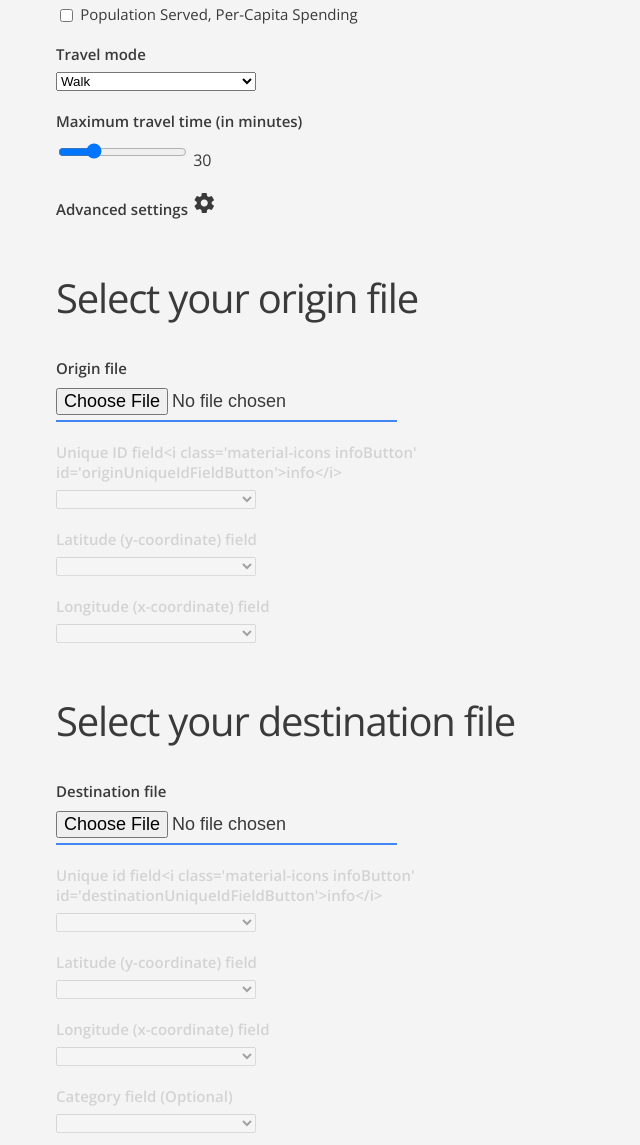
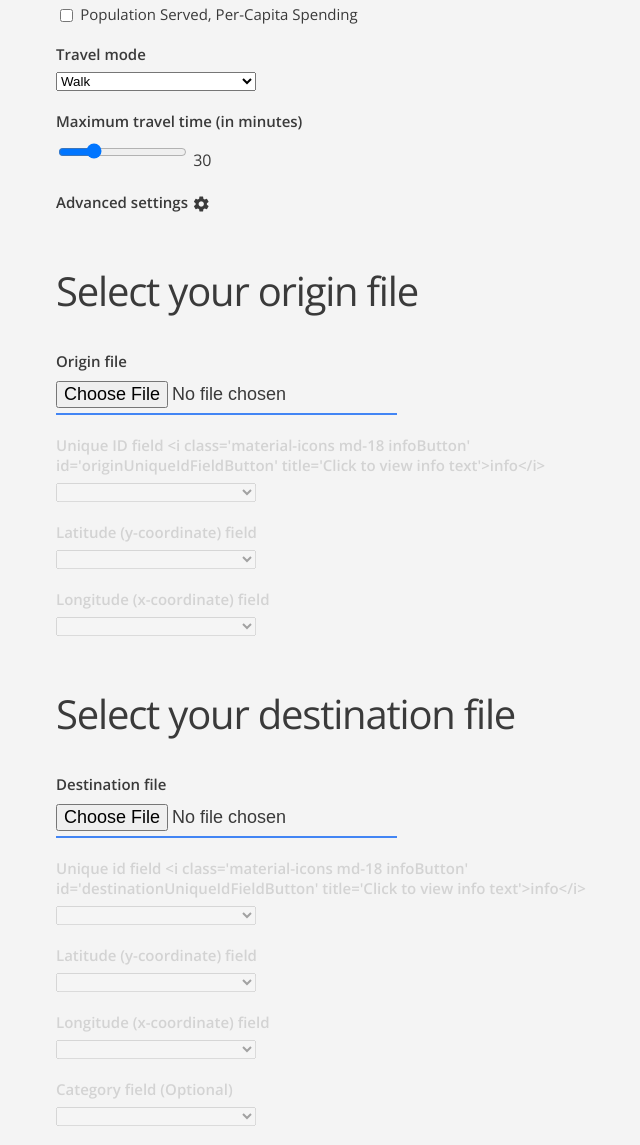
Before and after one commit to GeoDaCenter/spatial_access_web_app, a Flask app: page / in a window 1280 px wide. Shown: the part 389-1534 px from the top of the page, without its empty margins (384-1024 px from the left). Run offline with Flask 2, Linux system fonts and the light colour scheme; lists and menus that the app fills with data are empty; some libraries are stand-ins or nearby versions.

Commit message:
reactivate info buttons, adjust icon size/alignment

```diff
--- a/forms.py
+++ b/forms.py
@@ -42,7 +42,7 @@ class InputForm(FlaskForm):
 
 	# Advanced settings
 	# walk_speed =
-	decay_function = SelectField("Distance decay function<i class='material-icons infoButton' id='decayFunctionInfoButton'>info</i>",
+	decay_function = SelectField("Distance decay function <i class='material-icons md-18 infoButton' id='decayFunctionInfoButton' title='Click to view info text'>info</i>",
 		choices=[('linear', 'Linear'),
 		('root', 'Inverse square root'),
 		('logit', 'Logit')])
@@ -58,16 +58,16 @@ class InputForm(FlaskForm):
 	# 	'is used.  If a dictionary is supplied, if it contains a "Default"&#013;'
 	# 	'list (as above), then the default weights are applied to any&#013;'
 	# 	'category not listed in the dictionary.')
-	custom_weight_dict = StringField("Relative weight for the n<sup>th</sup> facility of the same category<i class='material-icons infoButton' id='facilityWeightListInfoButton'>info</i>")
+	custom_weight_dict = StringField("Relative weight for the n<sup>th</sup> facility of the same category <i class='material-icons md-18 infoButton' id='facilityWeightListInfoButton' title='Click to view info text'>info</i>")
 
 
 	origin_file = FileField('Origin file', [validators.DataRequired('Please specify an origin file.')])
-	origin_unique_id_field = SelectFieldWithoutPreValidation("Unique ID field<i class='material-icons infoButton' id='originUniqueIdFieldButton'>info</i>", choices=[])
+	origin_unique_id_field = SelectFieldWithoutPreValidation("Unique ID field <i class='material-icons  md-18 infoButton' id='originUniqueIdFieldButton' title='Click to view info text'>info</i>", choices=[])
 	origin_latitude_field = SelectFieldWithoutPreValidation("Latitude (y-coordinate) field", choices=[])
 	origin_longitude_field = SelectFieldWithoutPreValidation("Longitude (x-coordinate) field", choices=[])
 	origin_population_field = SelectFieldWithoutPreValidation("Population field", choices=[])
 	destination_file = FileField('Destination file', [validators.DataRequired('Please specify a destination file.')])
-	destination_unique_id_field = SelectFieldWithoutPreValidation("Unique id field<i class='material-icons infoButton' id='destinationUniqueIdFieldButton'>info</i>", choices=[])
+	destination_unique_id_field = SelectFieldWithoutPreValidation("Unique id field <i class='material-icons  md-18 infoButton' id='destinationUniqueIdFieldButton' title='Click to view info text'>info</i>", choices=[])
 	destination_latitude_field = SelectFieldWithoutPreValidation("Latitude (y-coordinate) field", choices=[])
 	destination_longitude_field = SelectFieldWithoutPreValidation("Longitude (x-coordinate) field", choices=[])
 	destination_capacity_field = SelectFieldWithoutPreValidation("Capacity field", choices=[])
--- a/static/css/main.css
+++ b/static/css/main.css
@@ -367,3 +367,8 @@ body.loading .modal {
 body.loading .modal {
     display: block;
 }
+
+.material-icons.md-18 {
+    font-size: 18px;
+    vertical-align: bottom;
+}
--- a/static/js/customMethods.js
+++ b/static/js/customMethods.js
@@ -317,7 +317,7 @@ function getDestinationCategoryOptions() {
 }
 
 function handleInformationButtons() {
-
+	console.log("handleInformationButtons")
 	var dialogTitle = "";
 	var dialogText = "";
 
@@ -331,6 +331,7 @@ function handleInformationButtons() {
 	$(".infoButton").click(function() {
 		switch (event.target.id) {
 			case "decayFunctionInfoButton":
+				console.log("decay")
 				dialogTitle = window.infoTitleDistanceDecayFunction;
 				dialogText = window.infoTextDistanceDecayFunction;
 				break;
--- a/templates/index.html
+++ b/templates/index.html
@@ -32,9 +32,9 @@
     <main class="main-section">
         <div class="container">
             <div class="section-content">
-                <!-- <div id="dialog" title="Information">
+                <div id="dialog" title="Information">
                   <p>This is the default dialog which is useful for displaying information. The dialog window can be moved, resized and closed with the 'x' icon.</p>
-                </div> -->
+                </div>
                 <h2>What do you want to calculate?</h2>
                 <form method="POST" action="/" enctype="multipart/form-data">
                     {{ form.hidden_tag() }}
@@ -70,7 +70,7 @@
                         </div>
                         <!-- <div>
                             <ul>
-                                <li>HSSA score<i class='material-icons infoButton' id='HSSAScoreInfoButton'>info</i></li>
+                                <li>HSSA score<i class='material-icons md-18 infoButton' id='HSSAScoreInfoButton'>info</i></li>
                                 <li>Two-step floating catchment area score</li>
                                 <li>Accessible facility count</li>
                                 <li>Sum of accessible facilities' capacities</li>
@@ -110,7 +110,7 @@
 
                     <div class="form-group" id="advancedSettingsLabelContainer">
                         <label id="advancedSettingsLabel">Advanced settings</label>
-                        <i class="material-icons" title="Advanced Access Measure Settings" id="advancedSettingsButton">settings</i>
+                        <i class="material-icons md-18" title="Click to access advanced settings " id="advancedSettingsButton">settings</i>
                     </div>
                     <div class="form-group" id="advancedSettingsContainer">
 
@@ -130,7 +130,7 @@
                         </div>
                         <div class="form-group">
                             <label id="epsilonValueSliderLabel" for="epsilonValueSlider">Epsilon value</label>
-                            <i class='material-icons infoButton' id='epsilonValueSliderInfoButton'>info</i>
+                            <i class='material-icons md-18 infoButton' id='epsilonValueSliderInfoButton'>info</i>
                             <br>
                             {% if request.form["epsilonValueSlider"] %}
                                 <input id="epsilonValueSliderId" name="epsilonValueSlider" class="slider" type="range" value={{request.form["epsilonValueSlider"]}} min="0" max="0.2"  step="0.01" oninput="epsilonValueSliderValueId.value = epsilonValueSliderId.value" />
```
